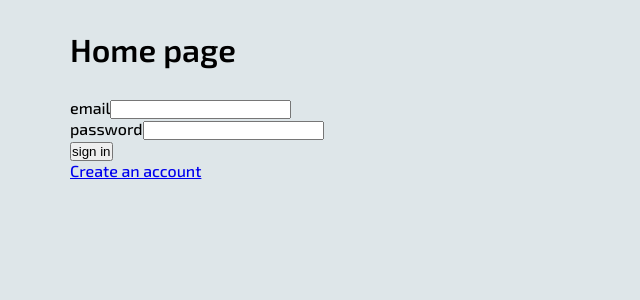
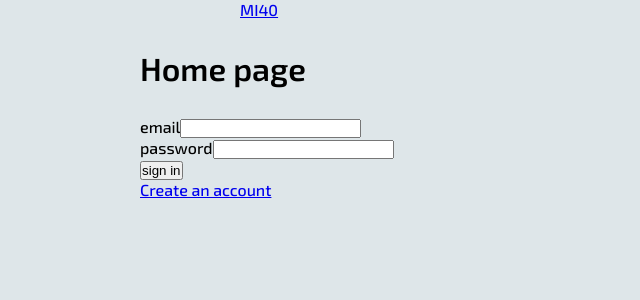
Before and after one commit to ZacPJ/Fitness-Website, a React (Create React App) app: page / in a window 1280 px wide. Shown: the top 300 px of the page, without its empty margins (0-640 px from the left). Built offline with nearby package versions, Linux system fonts and the light colour scheme; no server answers.

Commit message:
conditional rendering complete

```diff
--- a/src/pages/Home.js
+++ b/src/pages/Home.js
@@ -3,30 +3,44 @@ import { useState, useEffect } from "react";
 import Login from "./components/Login.js"
 import { Route, Routes, Link } from "react-router-dom";
 import SignUp from './SignUp';
+import './Home.css';
 
 function Home(props) {
 
     const [user, setUser] = useState();
-    useEffect(()=>{
+    useEffect(() => {
         props.setIsNav(false)
     }, [])
     return (
+
         <div>
+
+            <div className="wrapper">
+
+                <div id="nav-white">
+                    <div id="nav-left">
+                        <ul>
+                            <Link className="tesla-font-black" to="/">MI40</Link>
+                        </ul>
+                    </div>
+                </div>
 
                 <h1 className="title">Home page</h1>
 
                 {!user ?
-                <div>
+                    <div className="form">
                         <Login setter={setUser} />
 
                         <Link to="/SignUp">Create an account</Link>
                         <Routes><Route exact path="/SignUp" element={<SignUp />} /></Routes>
 
-                </div> :
+                    </div>
+                    :
                     <div>
                         successfully signed in with the email {user}, this message can be removed later
                     </div>
                 }
+            </div>
 
 
         </div>
```
Also changed, not shown: src/pages/Home.css (+40 -0 lines). Lines whose indentation alone changed are shown as unchanged.
